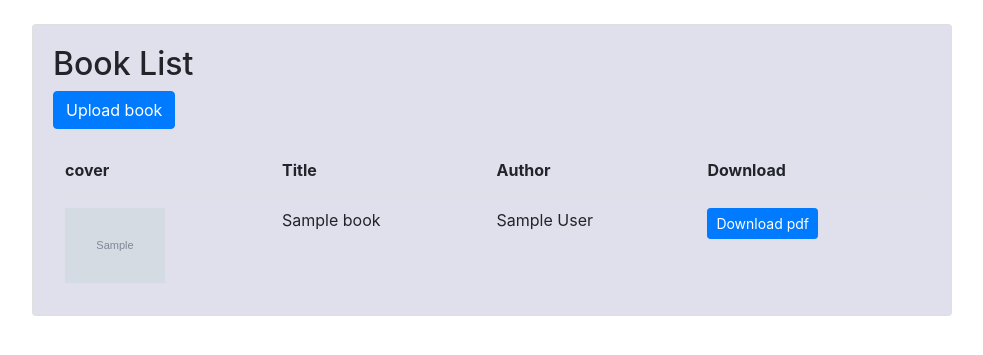
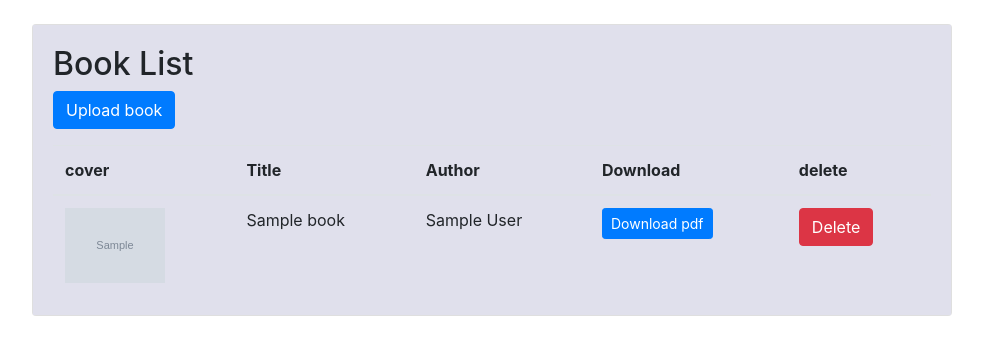
Before and after one commit to nabeel130/Django_FileUploads, a Django app: page /books/ in a window 1280 px wide. Shown: the part 56-411 px from the top of the page, without its empty margins (148-1131 px from the left). Run offline with Django 3.2, Linux system fonts and the light colour scheme; tables that the repository leaves empty hold one stand-in row (values such as "Sample post"); grey boxes marked "Sample" are stand-in pictures; some libraries are stand-ins or nearby versions.

Commit message:
Add delete options

```diff
--- a/fileuploads/models.py
+++ b/fileuploads/models.py
@@ -11,3 +11,9 @@ class Book(models.Model):
 
     def __str__(self):
         return self.title
+
+
+    def delete(self, *args, **kwargs):
+        self.pdf.delete()
+        self.cover.delete()
+        super().delete(*args, **kwargs)
--- a/fileuploads/templates/fileuploads/book_list.html
+++ b/fileuploads/templates/fileuploads/book_list.html
@@ -15,6 +15,7 @@
             <th>Title</th>
             <th>Author</th>
             <th>Download</th>
+            <th>delete</th>
         </tr>
     </thead>
     <tbody>
@@ -33,6 +34,13 @@
             <td>{{ book.author }}</td>
             <td>
                 <a href="{{ book.pdf.url }}" class="btn btn-primary btn-sm" target="_blank">Download pdf</a></td>
+
+            <td>
+                <form action="{% url 'delete_book' book.pk %}" method="POST">
+                {% csrf_token %}
+                 <button type="submit"  class="btn btn-danger">Delete</button>
+            </form>
+        </td>
         </tr>
         {% endfor %}
     </tbody>
--- a/fileuploads/views.py
+++ b/fileuploads/views.py
@@ -30,6 +30,14 @@ def upload(request):
            'url' : url
         }
     return render(request, 'fileuploads/upload.html' , context)
+
+
+def delete_book(request , pk):
+    if request.method == 'POST':
+        book = Book.objects.get(pk=pk)
+        book.delete()
+    return redirect('book_list')
+
 
 
 
--- a/mysite/urls.py
+++ b/mysite/urls.py
@@ -15,7 +15,7 @@ Including another URLconf
 """
 from django.contrib import admin
 from django.urls import path
-from fileuploads.views import Home ,upload ,book_list , upload_book ,BookList ,UploadBookView
+from fileuploads.views import Home ,upload ,book_list , upload_book ,BookList ,UploadBookView ,delete_book
 from django.conf import settings
 from django.conf.urls.static import static
 
@@ -27,6 +27,7 @@ urlpatterns = [
     path('books/upload/', upload_book ,name = 'upload_book'),
     path('class/books/', BookList.as_view() ,name = 'class_book_list'),
     path('class/books/upload/', UploadBookView.as_view() ,name = 'class_upload_book'),
+    path('books/<int:pk>', delete_book ,name = 'delete_book'),
 
 ]
 
--- /dev/null
+++ b/requirements.txt
@@ -0,0 +1,6 @@
+asgiref==3.2.10
+Django==3.1.2
+django-crispy-forms==1.9.2
+Pillow==8.0.0
+pytz==2020.1
+sqlparse==0.4.1
```
Also changed, not shown: db.sqlite3, media/books/covers/6ce79b38-aecd-4169-906a-204558a63ce8.jpg (deleted), media/books/covers/NABEEL_PHOTO.jpg (deleted), 3 other files.
